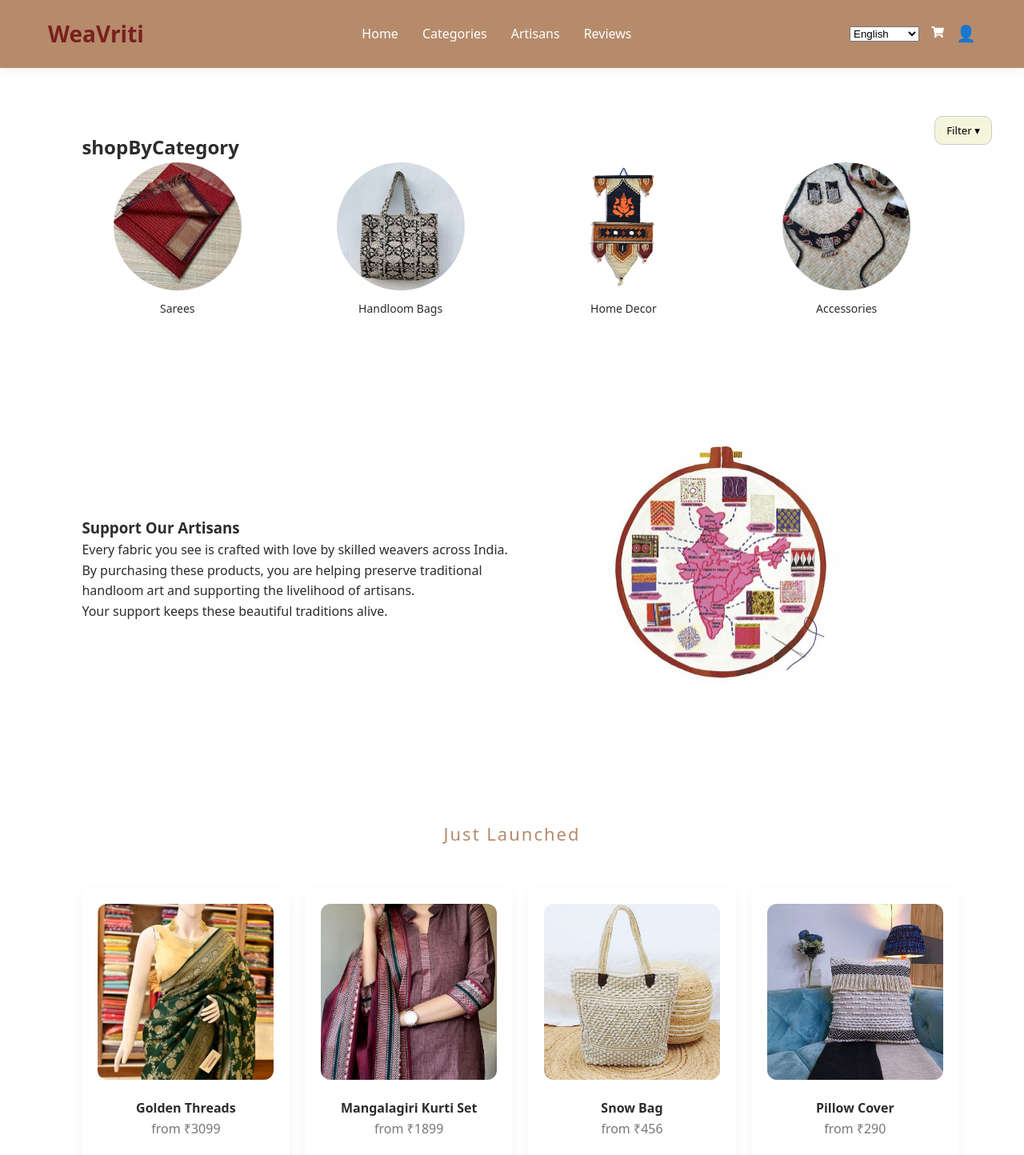
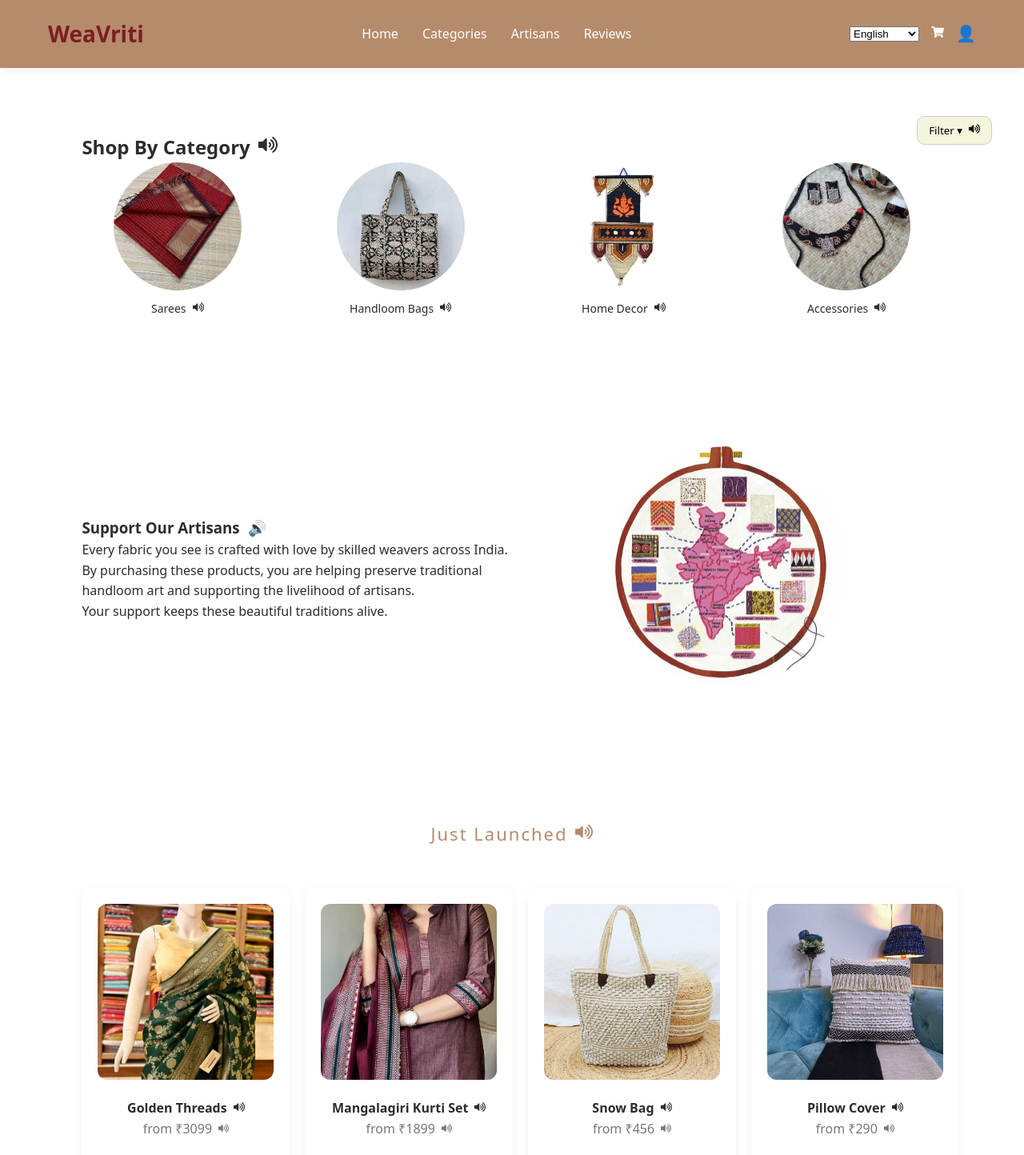
Before and after one commit to GEETHIKAKOSANAM/weavriti, a React (Vite) app: page /home in a window 1280 px wide. Shown: the top 1444 px of the page at 80% size. Built offline with nearby package versions, Linux system fonts and the light colour scheme.

Commit message:
Added speakers in home page

```diff
--- a/src/language.js
+++ b/src/language.js
@@ -110,6 +110,7 @@ handloomSareeClassic: "Handloom Saree",
 homeDecorWallHanging: "Wall Hanging",
 jewellerySet: "Jewellery Set",
 home: "Home",
+"shopByCategory": "Shop By Category"
 
 
 
@@ -217,6 +218,7 @@ handloomBagTote: "హ్యాండ్లూమ్ టోట్ బ్యాగ
 handloomSareeClassic: "హ్యాండ్లూమ్ చీర",
 homeDecorWallHanging: "వాల్ హ్యాంగింగ్",
 jewellerySet: "ఆభరణాల సెట్",
+"shopByCategory": "వర్గాల వారీగా కొనండి"
 
 
 
@@ -337,6 +339,9 @@ handloomSareeClassic: "हैंडलूम साड़ी",
 homeDecorWallHanging: "दीवार सजावट",
 jewellerySet: "आभूषण सेट",
 
+  "shopByCategory": "श्रेणी के अनुसार खरीदें"
+
+
 
     },
   },
@@ -367,6 +372,7 @@ madhyaPradesh: "மத்தியப் பிரதேசம்",
 kashmir: "காஷ்மீர்",
 home: "முகப்பு",
 
+
 mangalagiri: "மங்களகிரி",
 pochampallyIkat: "போச்சம்பள்ளி இக்கட்",
 kalamkari: "கலம்காரி",
@@ -388,6 +394,7 @@ pashminaWool: "பஷ்மினா ஊல்",
 launch: "புதிய வரவுகள்",
 from: "முதல்",
 cart: "வண்டியில் சேர்",
+
 
 goldenThreads: "கோல்டன் த்ரெட்ஸ்",
 mangalagiriKurtiSet: "மங்களகிரி குர்த்தி செட்",
@@ -414,6 +421,7 @@ handloomBagTote: "கைத்தறி டோட் பை",
 handloomSareeClassic: "கைத்தறி சீலை",
 homeDecorWallHanging: "சுவர் அலங்காரம்",
 jewellerySet: "நகை செட்",
+"shopByCategory": "வகைப்படி வாங்குங்கள்"
 
 
     },
@@ -492,6 +500,8 @@ handloomBagTote: "ಹ್ಯಾಂಡ್‌ಲೂಮ್ ಟೋಟ್ ಬ್ಯಾ
 handloomSareeClassic: "ಹ್ಯಾಂಡ್‌ಲೂಮ್ ಸೀರೆ",
 homeDecorWallHanging: "ಗೋಡೆ ಅಲಂಕಾರ",
 jewellerySet: "ಆಭರಣ ಸೆಟ್",
+
+"shopByCategory": "ವರ್ಗದ ಪ್ರಕಾರ ಖರೀದಿಸಿ"
     },
   },
 
@@ -566,6 +576,8 @@ handloomBagTote: "ഹാൻഡ്ലൂം ടോട്ട് ബാഗ്",
 handloomSareeClassic: "ഹാൻഡ്ലൂം സാരി",
 homeDecorWallHanging: "ഭിത്തി അലങ്കാരം",
 jewellerySet: "ആഭരണ സെറ്റ്",
+
+"shopByCategory": "വിഭാഗം അനുസരിച്ച് വാങ്ങുക"
     },
   },
 
--- a/src/pages/Home.jsx
+++ b/src/pages/Home.jsx
@@ -1,3 +1,4 @@
+import { FaVolumeUp } from "react-icons/fa";
 import { useNavigate } from "react-router-dom";
 import { useState } from "react";
 import { useTranslation } from "react-i18next";
@@ -36,18 +37,37 @@ const Home = () => {
   const [showFilter, setShowFilter] = useState(false);
   const { addToCart } = useCart();
 
-  const { t } = useTranslation();
+  const { t, i18n } = useTranslation();
+  const speakText = (text) => {
+  const speech = new SpeechSynthesisUtterance(text);
+  speech.lang = i18n.language;
+  window.speechSynthesis.cancel();
+  window.speechSynthesis.speak(speech);
+};
 
   return (
     <>
       {/* REGION BASED SECTION */}
       <section className="featured" id="featured">
-        <h2>{t("shopByCategory")}</h2>
+        <h2>
+  {t("shopByCategory")}
+  <FaVolumeUp
+    style={{ marginLeft: "10px", cursor: "pointer" }}
+    onClick={() => speakText(t("shopByCategory"))}
+  />
+</h2>
 
         {/* FILTER BUTTON */}
         <div className="top-filter">
           <button onClick={() => setShowFilter(!showFilter)}>
   {t("filter")} ▾
+  <FaVolumeUp
+    style={{ marginLeft: "8px", cursor: "pointer", fontSize: "14px" }}
+    onClick={(e) => {
+      e.stopPropagation();
+      speakText(t("filter"));
+    }}
+  />
 </button>
 
           {showFilter && (
@@ -62,6 +82,13 @@ const Home = () => {
     }}
   />
   {t("south")}
+  <FaVolumeUp
+    style={{ marginLeft: "8px", cursor: "pointer", fontSize: "13px" }}
+    onClick={(e) => {
+      e.stopPropagation();
+      speakText(t("south"));
+    }}
+  />
 </label>
 
              <label className="filter-option">
@@ -74,6 +101,13 @@ const Home = () => {
     }}
   />
   {t("north")}
+  <FaVolumeUp
+    style={{ marginLeft: "8px", cursor: "pointer", fontSize: "13px" }}
+    onClick={(e) => {
+      e.stopPropagation();
+      speakText(t("north"));
+    }}
+  />
 </label>
             </div>
           )}
@@ -95,7 +129,16 @@ const Home = () => {
       style={{ cursor: "pointer" }}
     >
       <img src={item.image} alt={t(item.name)} />
-      <p>{t(item.name)}</p>
+      <p>
+  {t(item.name)}
+  <FaVolumeUp
+    style={{ marginLeft: "8px", cursor: "pointer", fontSize: "14px" }}
+    onClick={(e) => {
+      e.stopPropagation();
+      speakText(t(item.name));
+    }}
+  />
+</p>
     </div>
   ))}
 </div>
@@ -105,7 +148,22 @@ const Home = () => {
       {/* SUPPORT */}
       <section className="support-section">
         <div className="support-left">
-          <h3>{t("supportTitle")}</h3>
+          <h3>
+  {t("supportTitle")}
+  <span
+    style={{ marginLeft: "10px", cursor: "pointer" }}
+    onClick={() =>
+      speakText(
+        t("supportTitle") + ". " +
+        t("supportDesc1") + ". " +
+        t("supportDesc2") + ". " +
+        t("supportDesc3")
+      )
+    }
+  >
+    🔊
+  </span>
+</h3>
 
           <p>{t("supportDesc1")}</p>
     <p>{t("supportDesc2")}</p>
@@ -118,7 +176,13 @@ const Home = () => {
 
       {/* JUST LAUNCHED */}
       <section id="launch" className="section">
-  <h2 className="section-title">{t("launch")}</h2>
+  <h2 className="section-title">
+  {t("launch")}
+  <FaVolumeUp
+    style={{ marginLeft: "10px", cursor: "pointer" }}
+    onClick={() => speakText(t("launch"))}
+  />
+</h2>
 
   <div className="product-grid">
     {products.map((item, index) => (
@@ -128,9 +192,25 @@ const Home = () => {
           alt={t(item.name)}
           className="product-img"
         />
-        <h4>{t(item.name)}</h4>
+        <h4>
+  {t(item.name)}
+  <FaVolumeUp
+    style={{ marginLeft: "8px", cursor: "pointer", fontSize: "14px" }}
+    onClick={(e) => {
+      e.stopPropagation();
+      speakText(t(item.name));
+    }}
+  />
+</h4>
         <p className="price">
   {t("from")} {item.price}
+  <FaVolumeUp
+    style={{ marginLeft: "8px", cursor: "pointer", fontSize: "13px" }}
+    onClick={(e) => {
+      e.stopPropagation();
+      speakText(`${t(item.name)}. ${t("from")} ${item.price}`);
+    }}
+  />
 </p>
         <button
           onClick={() => {
```
Lines whose indentation alone changed are shown as unchanged.
